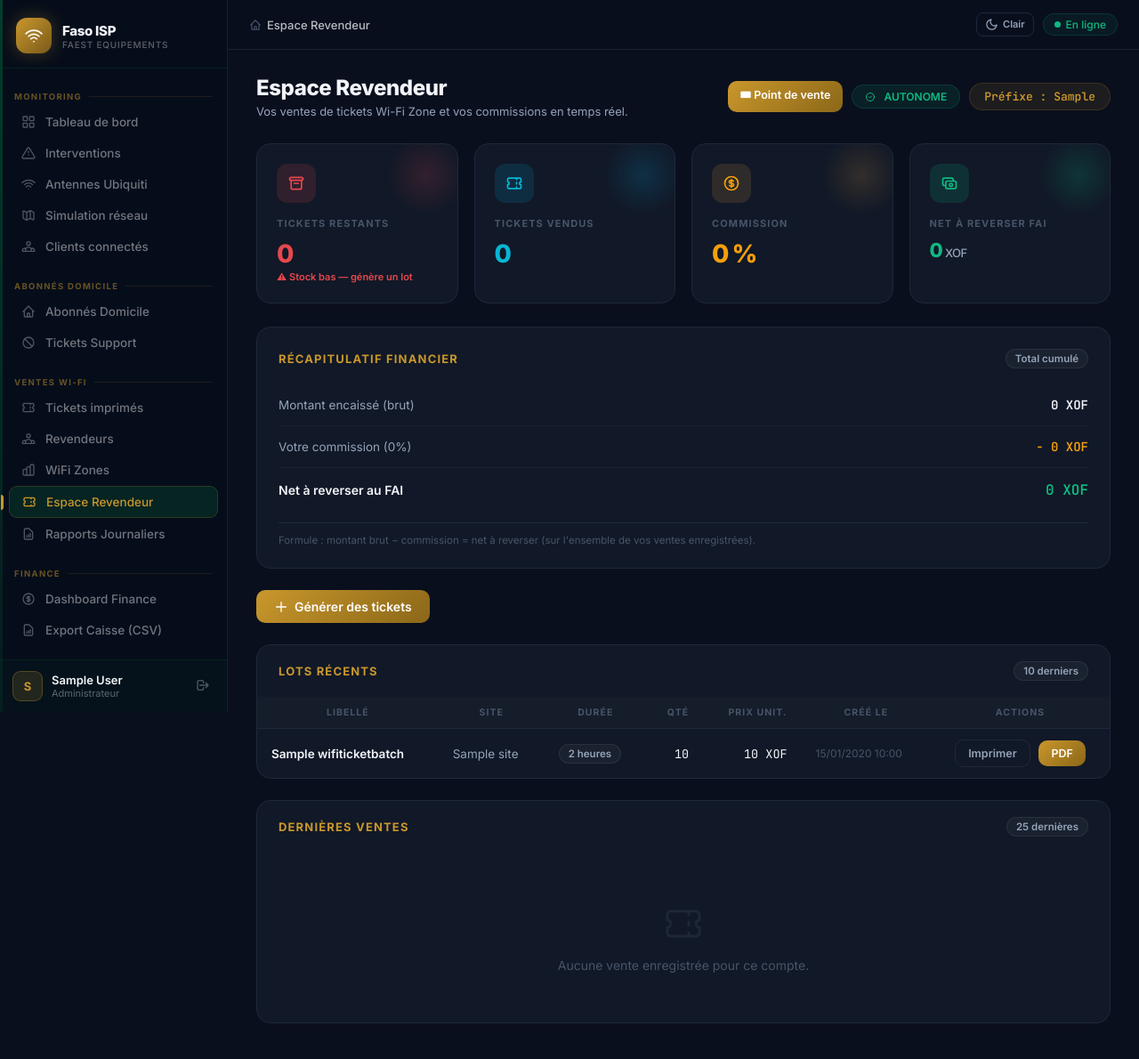
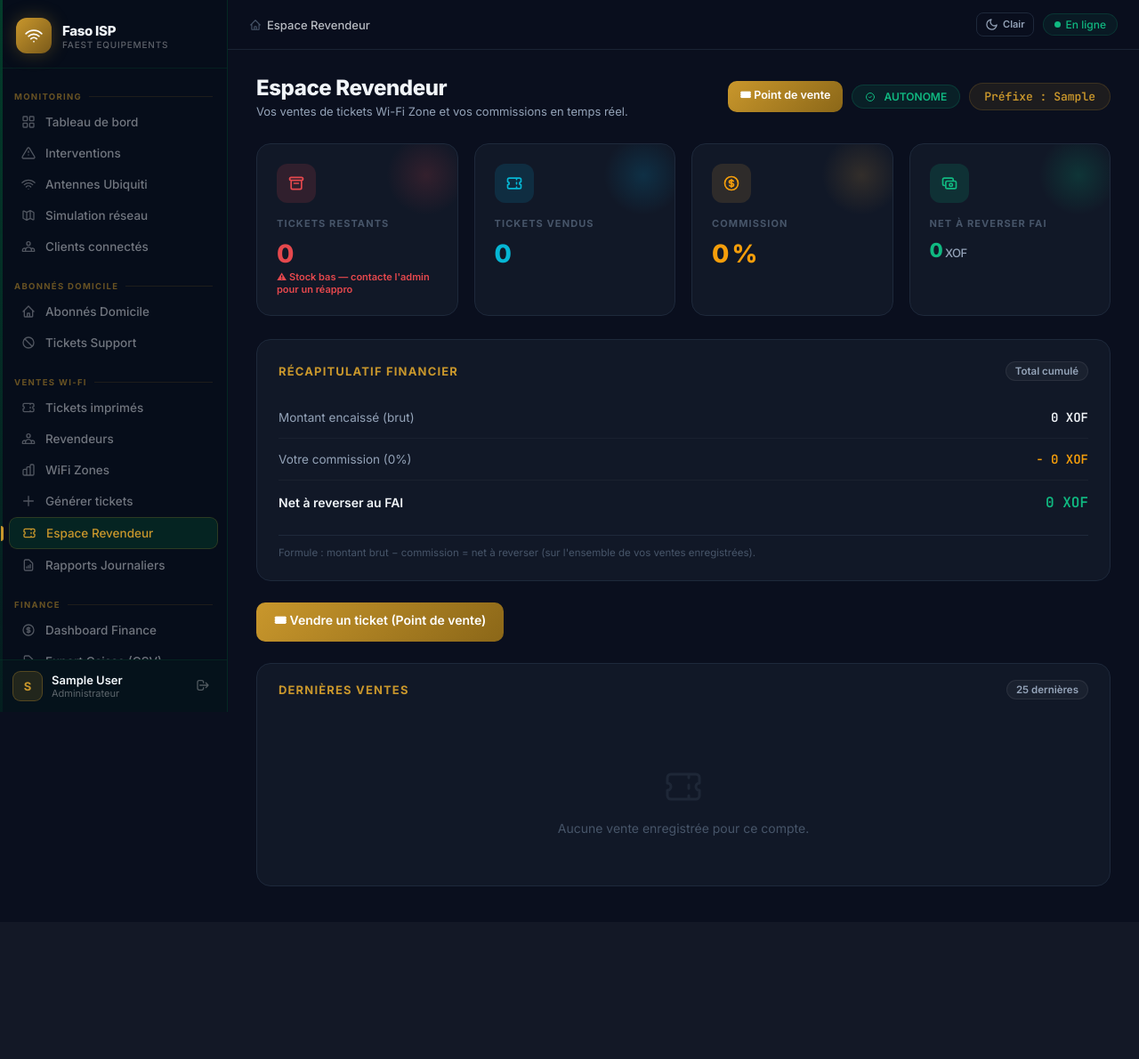
Before and after one commit to donaldulrich90-ctrl/-FAI-PLATFORM, a Django app: page /wifi/revendeur/ in a window 1280 px wide. Shown: the whole page at 89% size. After the commit the page ends 996 px from the top, so only its background shows below. Run offline with Django 5.2, Linux system fonts and the light colour scheme; a user stored in the database is signed in; data comes from the database, SQL or seed files in the repository; tables that the repository leaves empty hold one stand-in row (values such as "Sample post").

Commit message:
Revendeurs: retrait generation, vente depuis stock

```diff
--- a/apps/wifi_zone/views.py
+++ b/apps/wifi_zone/views.py
@@ -338,15 +338,16 @@ def revendeur_point_de_vente(request: HttpRequest) -> HttpResponse:
 def revendeur_generate_batch(request: HttpRequest) -> HttpResponse:
     """Formulaire + traitement pour générer un lot de tickets MikroTik.
 
-    - Admin : sélectionne un revendeur AUTONOME dans un dropdown.
-    - Revendeur AUTONOME : génère pour lui-même.
-    - Revendeur PARTENAIRE : accès refusé.
+    Génération réservée à l'ADMIN : il sélectionne le revendeur destinataire
+    dans un dropdown, ce qui lui attribue le stock. Les revendeurs ne génèrent
+    PAS de tickets ; ils vendent depuis leur stock via le point de vente.
+    Un revendeur qui atteint cette URL est refusé.
     """
     user = request.user
     is_admin = getattr(user, "is_admin_role", False)
     is_rev = getattr(user, "is_revendeur", False)
 
-    if not (is_admin or is_rev):
+    if not is_admin:
         raise PermissionDenied
 
     from .services.wifi_access_code import WifiAccessCodeService
--- a/templates/base.html
+++ b/templates/base.html
@@ -610,11 +610,15 @@
       <svg class="nav-icon" fill="none" stroke="currentColor" stroke-width="2" viewBox="0 0 24 24"><path stroke-linecap="round" stroke-linejoin="round" d="M9 19v-6a2 2 0 00-2-2H5a2 2 0 00-2 2v6a2 2 0 002 2h2a2 2 0 002-2zm0 0V9a2 2 0 012-2h2a2 2 0 012 2v10m-6 0a2 2 0 002 2h2a2 2 0 002-2m0 0V5a2 2 0 012-2h2a2 2 0 012 2v14a2 2 0 01-2 2h-2a2 2 0 01-2-2z"/></svg>
       WiFi Zones
     </a>
+    <a href="{% url 'wifi_zone:revendeur_generate_batch' %}" class="nav-link">
+      <svg class="nav-icon" fill="none" stroke="currentColor" stroke-width="2" viewBox="0 0 24 24"><path stroke-linecap="round" stroke-linejoin="round" d="M12 4v16m8-8H4"/></svg>
+      Générer tickets
+    </a>
     {% endif %}
     {% if user.is_revendeur %}
-    <a href="{% url 'wifi_zone:revendeur_generate_batch' %}" class="nav-link">
-      <svg class="nav-icon" fill="none" stroke="currentColor" stroke-width="2" viewBox="0 0 24 24"><path stroke-linecap="round" stroke-linejoin="round" d="M12 4v16m8-8H4"/></svg>
-      Mes Tickets
+    <a href="{% url 'wifi_zone:revendeur_point_de_vente' %}" class="nav-link">
+      <svg class="nav-icon" fill="none" stroke="currentColor" stroke-width="2" viewBox="0 0 24 24"><path stroke-linecap="round" stroke-linejoin="round" d="M15 5v2m0 4v2m0 4v2M5 5a2 2 0 00-2 2v3a2 2 0 110 4v3a2 2 0 002 2h14a2 2 0 002-2v-3a2 2 0 110-4V7a2 2 0 00-2-2H5z"/></svg>
+      Point de vente
     </a>
     {% endif %}
     <a href="{% url 'wifi_zone:revendeur_dashboard' %}" class="nav-link">
--- a/templates/wifi_zone/revendeur_dashboard.html
+++ b/templates/wifi_zone/revendeur_dashboard.html
@@ -40,7 +40,7 @@
     </div>
     <p class="stat-label">Tickets restants</p>
     <p class="stat-value" style="color:{% if stock_bas %}#e5484d{% else %}var(--green){% endif %};">{{ tickets_restants }}</p>
-    {% if stock_bas %}<p style="font-size:11px;color:#e5484d;margin-top:2px;font-weight:600;">⚠ Stock bas — génère un lot</p>{% endif %}
+    {% if stock_bas %}<p style="font-size:11px;color:#e5484d;margin-top:2px;font-weight:600;">⚠ Stock bas — contacte l'admin pour un réappro</p>{% endif %}
     {% if restants_par_duree %}
     <div style="display:flex;flex-wrap:wrap;gap:5px;margin-top:9px;justify-content:center;">
       {% for d in restants_par_duree %}
@@ -100,54 +100,12 @@
   </p>
 </div>
 
-<!-- Actions rapides -->
+<!-- Action principale : point de vente -->
 <div style="display:flex;gap:12px;margin-bottom:24px;flex-wrap:wrap;" class="anim-up-2">
-  <a href="{% url 'wifi_zone:revendeur_generate_batch' %}" class="btn btn-primary btn-md">
-    <svg width="16" height="16" fill="none" stroke="currentColor" stroke-width="2" viewBox="0 0 24 24"><path stroke-linecap="round" stroke-linejoin="round" d="M12 4v16m8-8H4"/></svg>
-    Générer des tickets
+  <a href="{% url 'wifi_zone:revendeur_point_de_vente' %}" class="btn btn-primary btn-md" style="font-weight:600;">
+    🎟 Vendre un ticket (Point de vente)
   </a>
 </div>
-
-<!-- Lots récents -->
-{% if recent_batches %}
-<div class="card anim-up-3" style="padding:0;overflow:hidden;margin-bottom:24px;">
-  <div class="section-head" style="padding:18px 24px 0;">
-    <h2>Lots récents</h2>
-    <span class="badge badge-slate">10 derniers</span>
-  </div>
-  <div style="overflow-x:auto;">
-    <table class="tbl">
-      <thead>
-        <tr>
-          <th>Libellé</th>
-          <th>Site</th>
-          <th>Durée</th>
-          <th style="text-align:right;">Qté</th>
-          <th style="text-align:right;">Prix unit.</th>
-          <th>Créé le</th>
-          <th style="text-align:center;">Actions</th>
-        </tr>
-      </thead>
-      <tbody>
-        {% for batch in recent_batches %}
-        <tr>
-          <td style="font-weight:600;color:var(--text);" title="{{ batch.label }}">{{ batch.label|truncatechars:55 }}</td>
-          <td style="color:var(--dim);">{{ batch.site.name }}</td>
-          <td><span class="badge badge-slate">{{ batch.get_duration_display }}</span></td>
-          <td style="text-align:right;" class="mono">{{ batch.quantity }}</td>
-          <td style="text-align:right;" class="mono">{{ batch.unit_price_xof|floatformat:0 }} XOF</td>
-          <td style="font-size:12px;color:var(--muted);">{{ batch.created_at|date:"d/m/Y H:i" }}</td>
-          <td style="text-align:center;white-space:nowrap;">
-            <a href="{% url 'wifi_zone:revendeur_print' batch.pk %}" class="btn btn-ghost btn-sm">Imprimer</a>
-            <a href="{% url 'wifi_zone:print_batch_pdf' batch.pk %}" class="btn btn-primary btn-sm" style="margin-left:6px;">PDF</a>
-          </td>
-        </tr>
-        {% endfor %}
-      </tbody>
-    </table>
-  </div>
-</div>
-{% endif %}
 
 <!-- Dernières ventes -->
 <div class="card anim-up-3" style="padding:0;overflow:hidden;">
```
Also changed, not shown: templates/wifi_zone/point_de_vente.html (+3 -4 lines).
